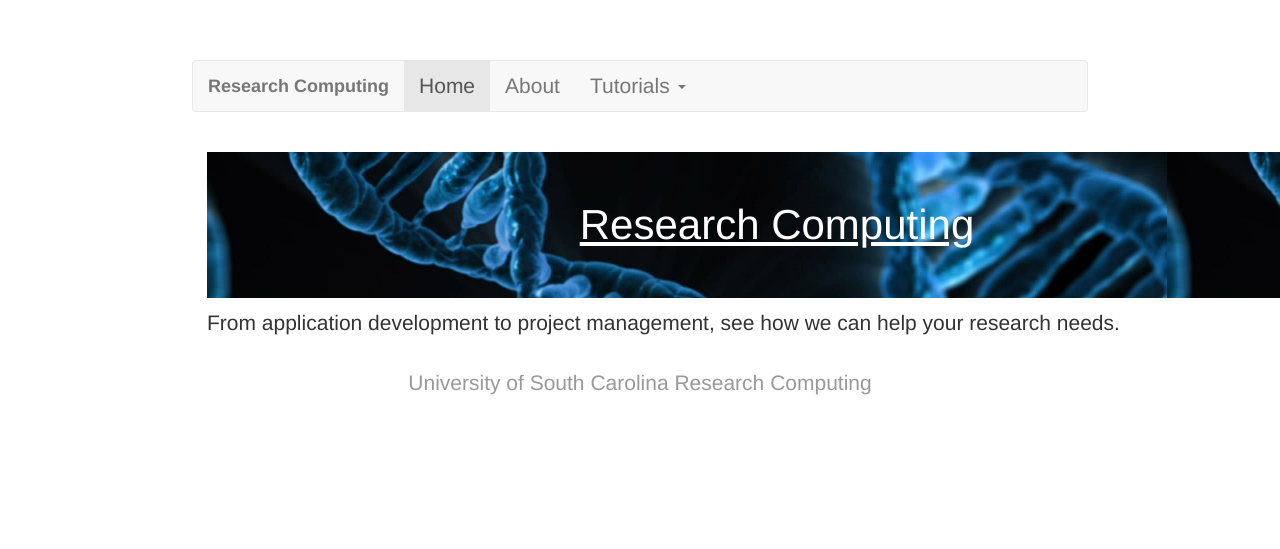
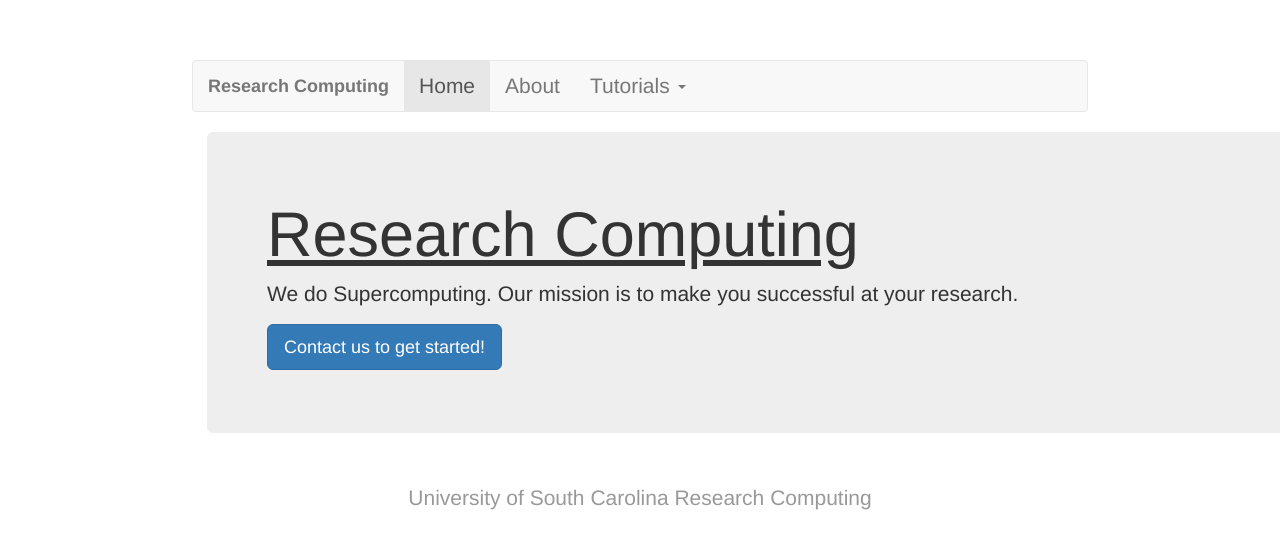
Before and after one commit to aholdeman/malab-test, a Jekyll site: the page built from index.html, in a window 1280 px wide. Shown: the top 549 px of the page. Built offline with Jekyll 4.4.1, drawn with Linux system fonts in a browser that asks for light colours.

Commit message:
Guess who's back, back again?

```diff
--- a/index.html
+++ b/index.html
@@ -3,15 +3,12 @@
 title: Research Computing
 ---
 <style>
-	.head {
-		background-color: dodgerblue;
-		text-align: center;
-		color: white;
-		padding: 50px;
-		background-image: url(images/dna.jpg);
-	}
+
 </style>
 <div>
-	<h1 class="head"><u>Research Computing</u></h1>
-	<p>From application development to project management, see how we can help your research needs.</p>
+	<div class="jumbotron">
+		<h1><u>Research Computing</u></h1>
+		<p>We do Supercomputing. Our mission is to make you successful at your research.</p>
+		<p><a class="btn btn-primary btn-lg" href="https://usc-rc.com/contact/">Contact us to get started!</a></p>
+	</div>
 </div>
--- a/tutorials/python/index.html
+++ b/tutorials/python/index.html
@@ -3,7 +3,7 @@
 title: Python Tutorial
 ---
 
-<div>
+<div class="fancy">
     <h1>Python Tutorial</h1>
     <p>
     Python is an interpreted high-level programming language for general-purpose programming. It’s design philosophy emphasizes code readability using significant whitespace. Python features a dynamic type system and automatic memory management. It supports multiple programming paradigms, including object-oriented, imperative, functional and procedural, and has a large and comprehensive standard library.
```
Also changed, not shown: css/main.css (line endings or trailing spaces).
